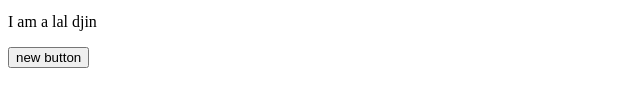
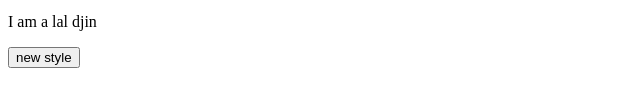
Before and after one commit to nahid20chowdhury/Programming, a plain HTML site: page index.html in a window 1280 px wide. Shown: the part 171-278 px from the top of the page, 0-640 px from the left. Drawn offline with Linux system fonts and the light colour scheme.

Commit message:
Update index.html

```diff
--- a/index.html
+++ b/index.html
@@ -13,7 +13,7 @@
     <h3>Look idiots I can push to github</h3>
     <p>I am a ghost</p>
     <p>I am a lal djin</p>
-    <button>new button</button>
+    <button>new style</button>
 </body>
 
 </html>
```
